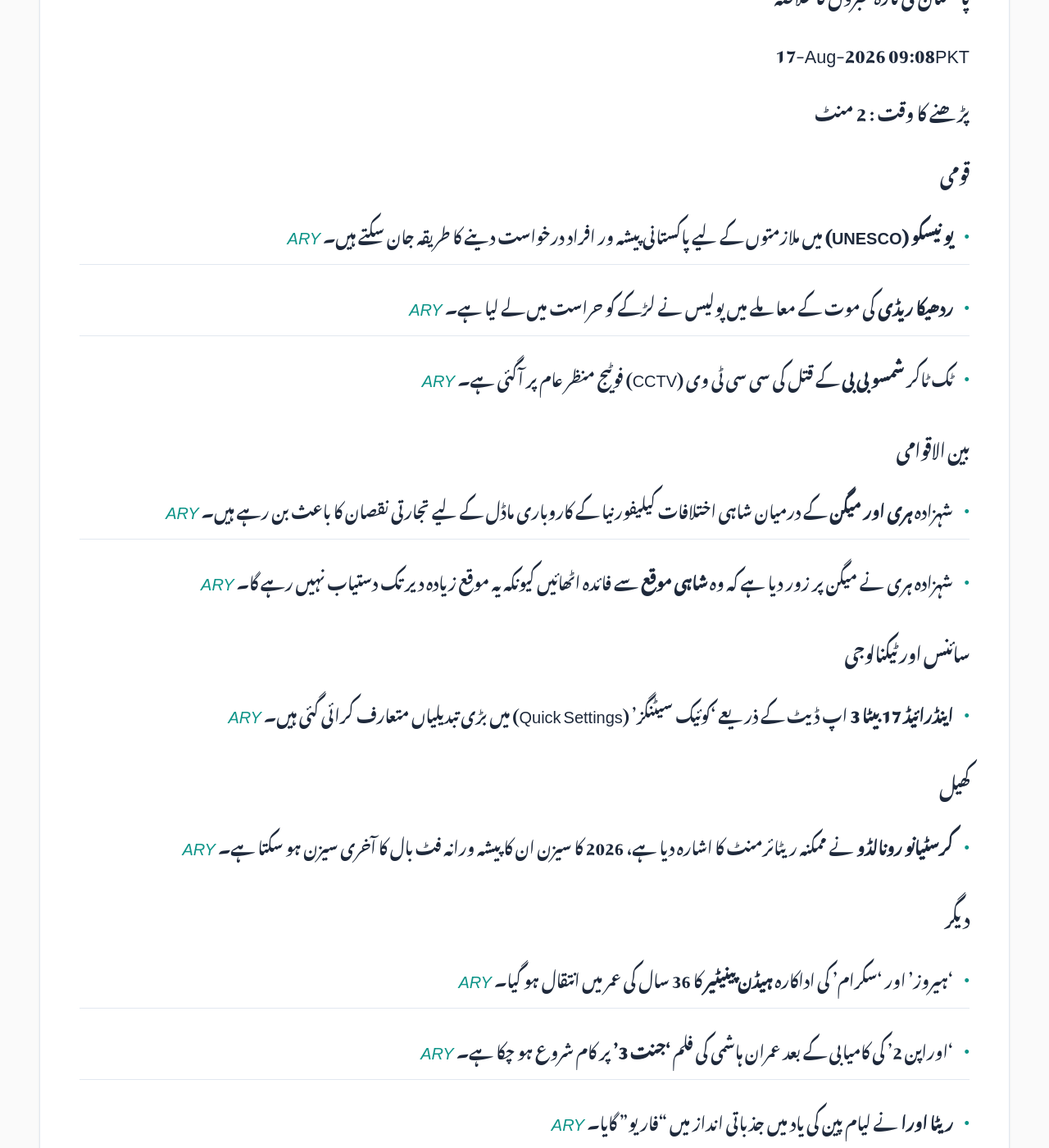
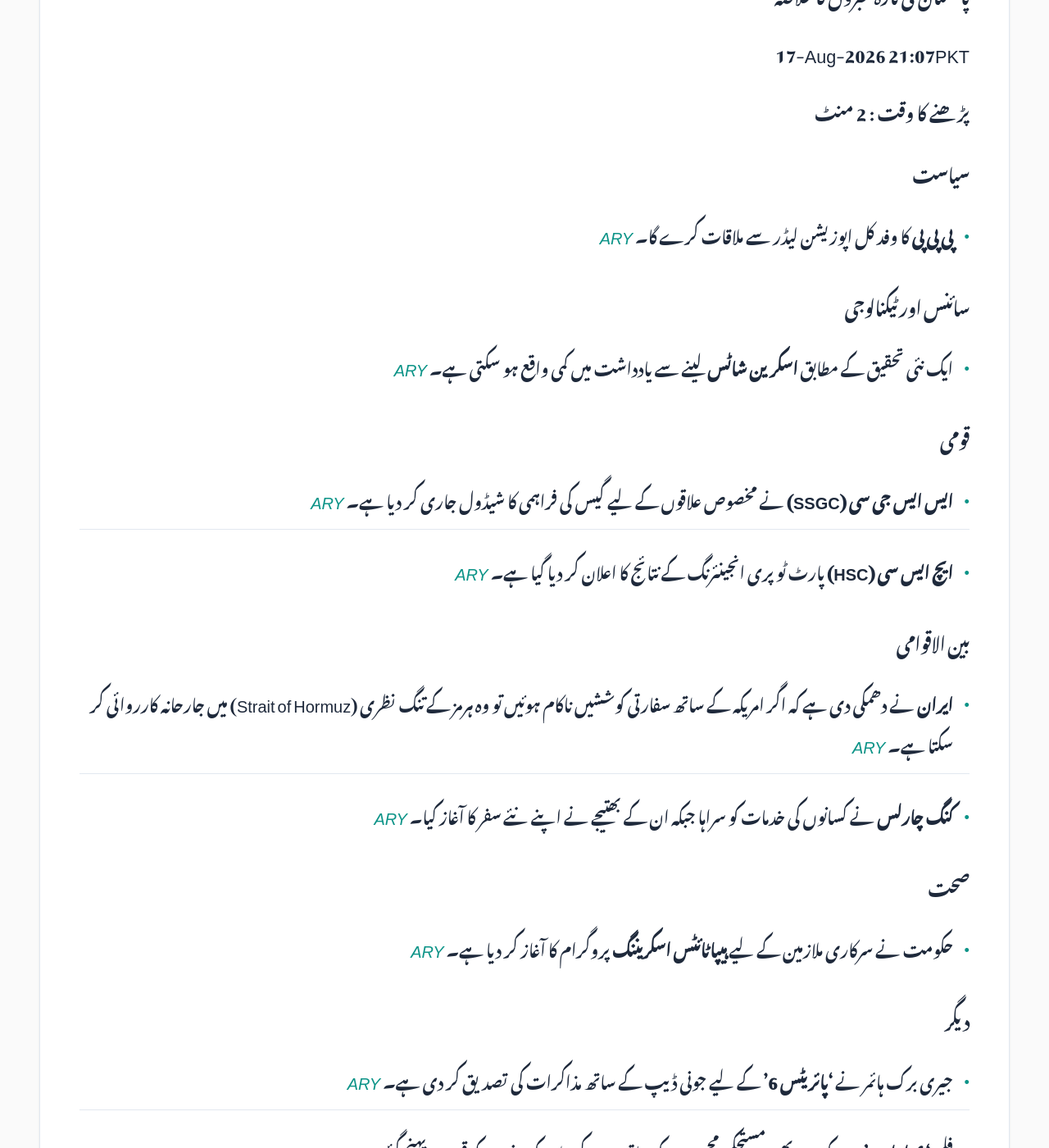
Before and after one commit to zsubzwary/news, a Jekyll site: the page built from ur/index.md, in a window 1280 px wide and 1400 px high, scrolled down 354 px. Shown: the whole window at 82% size. Built offline with Jekyll 4.4.1, drawn with Linux system fonts in a browser that asks for light colours; some web fonts are replaced; comment, search, counter and statistics services are not loaded; some of the changed text lies outside the part shown.

Commit message:
DateTime; 2026-08-17T16:07:06.223Z

```diff
--- a/ur/index.md
+++ b/ur/index.md
@@ -7,26 +7,28 @@ rtl: true
 
 پاکستان کی تازہ خبروں کا خلاصہ
 
- &lrm; 17-Aug-2026 09:08PKT
+ &lrm; 17-Aug-2026 21:07PKT
 
 پڑھنے کا وقت : 2 منٹ
 
+### سیاست
+- **پی پی پی** کا وفد کل اپوزیشن لیڈر سے ملاقات کرے گا۔ *[ARY](https://arynews.tv/ppp-delegation-to-meet-with-mahmood-khan-achakzai)*
+
+### سائنس اور ٹیکنالوجی
+- ایک نئی تحقیق کے مطابق **اسکرین شاٹس** لینے سے یادداشت میں کمی واقع ہو سکتی ہے۔ *[ARY](https://arynews.tv/taking-screenshots-actually-cause-memory-loss-new-study-finds)*
+
 ### قومی
-- **یو نیسکو (UNESCO)** میں ملازمتوں کے لیے پاکستانی پیشہ ور افراد درخواست دینے کا طریقہ جان سکتے ہیں۔ *[ARY](https://arynews.tv/unesco-jobs-heres-how-pakistani-professionals-can-apply)*
-- **ردھیکا ریڈی** کی موت کے معاملے میں پولیس نے لڑکے کو حراست میں لے لیا ہے۔ *[ARY](https://arynews.tv/ridhika-ridhi-death-boyfriend-detained-by-police)*
-- ٹک ٹاکر **شمسو بی بی** کے قتل کی سی سی ٹی وی (CCTV) فوٹیج منظر عام پر آگئی ہے۔ *[ARY](https://arynews.tv/tiktoker-shamsoo-bibi-cctv-footage)*
+- **ایس ایس جی سی (SSGC)** نے مخصوص علاقوں کے لیے گیس کی فراہمی کا شیڈول جاری کر دیا ہے۔ *[ARY](https://arynews.tv/gas-supply-schedule-announced-for-these-areas-by-ssgc)*
+- **ایچ ایس سی (HSC)** پارٹ ٹو پری انجینئرنگ کے نتائج کا اعلان کر دیا گیا ہے۔ *[ARY](https://arynews.tv/hsc-part-2-pre-engineering-results-2026-announced)*
 
 ### بین الاقوامی
-- شہزادہ **ہری اور میگن** کے درمیان شاہی اختلافات کیلیفورنیا کے کاروباری ماڈل کے لیے تجارتی نقصان کا باعث بن رہے ہیں۔ *[ARY](https://arynews.tv/harry-and-meghans-royal-rift-become-a-commercial-liability-for-the-california-business-model)*
-- شہزادہ ہری نے میگن پر زور دیا ہے کہ وہ **شاہی موقع** سے فائدہ اٹھائیں کیونکہ یہ موقع زیادہ دیر تک دستیاب نہیں رہے گا۔ *[ARY](https://arynews.tv/prince-harry-urges-meghan-to-seize-royal-chance-this-window-wont-stay-open)*
+- **ایران** نے دھمکی دی ہے کہ اگر امریکہ کے ساتھ سفارتی کوششیں ناکام ہوئیں تو وہ ہرمز کے تنگ نظری (Strait of Hormuz) میں جارحانہ کارروائی کر سکتا ہے۔ *[ARY](https://arynews.tv/iran-threatens-to-go-on-offensive-in-strait-of-hormuz)*
+- **کنگ چارلس** نے کسانوں کی خدمات کو سراہا جبکہ ان کے بھتیجے نے اپنے نئے سفر کا آغاز کیا۔ *[ARY](https://arynews.tv/king-charles-honors-farmers-as-nephew-embarks-on-new-journey)*
 
-### سائنس اور ٹیکنالوجی
-- **اینڈرائیڈ 17 بیٹا 3** اپ ڈیٹ کے ذریعے 'کوئیک سیٹنگز' (Quick Settings) میں بڑی تبدیلیاں متعارف کرائی گئی ہیں۔ *[ARY](https://arynews.tv/android-17-beta-3-update-brings-major-quick-settings-changes)*
-
-### کھیل
-- **کرسٹیانو رونالڈو** نے ممکنہ ریٹائرمنٹ کا اشارہ دیا ہے، 2026 کا سیزن ان کا پیشہ ورانہ فٹ بال کا آخری سیزن ہو سکتا ہے۔ *[ARY](https://arynews.tv/cristiano-ronaldo-signals-potential-retirement-2026-season-could-be-his-last-in-professional-football)*
+### صحت
+- حکومت نے سرکاری ملازمین کے لیے **ہیپاٹائٹس اسکریننگ** پروگرام کا آغاز کر دیا ہے۔ *[ARY](https://arynews.tv/government-employees-to-undergo-hepatitis-screening)*
 
 ### دیگر
-- 'ہیروز' اور 'سکرام' کی اداکارہ **ہیڈن پینیٹیر** کا 36 سال کی عمر میں انتقال ہو گیا۔ *[ARY](https://arynews.tv/heroes-and-scream-actress-hayden-panettiere-passes-away-at-36)*
-- 'اوراپن 2' کی کامیابی کے بعد عمران ہاشمی کی فلم **'جنت 3'** پر کام شروع ہو چکا ہے۔ *[ARY](https://arynews.tv/emraan-hashmis-jannat-3-in-development-after-awarapan-2-success)*
-- **ریٹا اورا** نے لیام پین کی یاد میں جذباتی انداز میں "فار یو" گایا۔ *[ARY](https://arynews.tv/rita-ora-gets-emotional-singing-for-you-for-liam-payne)*
+- جیری برک ہائمر نے **'پائریٹس 6'** کے لیے جونی ڈیپ کے ساتھ مذاکرات کی تصدیق کر دی ہے۔ *[ARY](https://arynews.tv/captain-jack-sparrow-is-back-jerry-bruckheimer-confirms-talks-with-johnny-depp-for-pirates-6)*
+- فلم **'عوارانہ 2'** پیر کے روز بھی مستحکم مجموعہ کے ساتھ 100 کروڑ کے ہدف کے قریب پہنچ گئی۔ *[ARY](https://arynews.tv/awarapan-2-nears-100-crore-mark-with-steady-monday-collection)*
+- **پپا مڈلٹن** کو برکشائر میں اپنے 15 ملین پاؤنڈ کے اسٹیٹ پر "بدصورت" کار پارک کی تعمیر دوبارہ کرنے کا حکم دیا گیا ہے۔ *[ARY](https://arynews.tv/pippa-middleton-ordered-to-redo-ugly-car-park-at-15m-berkshire-estate)*
```
